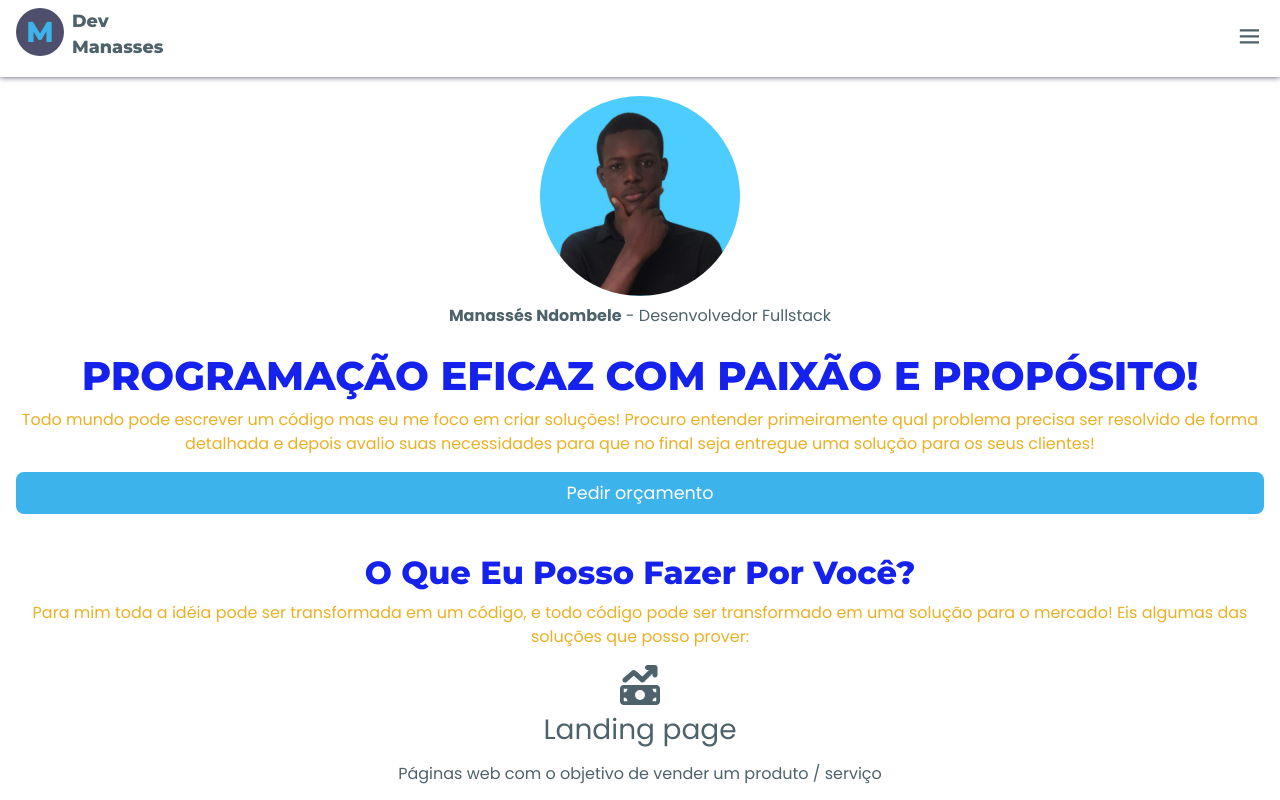
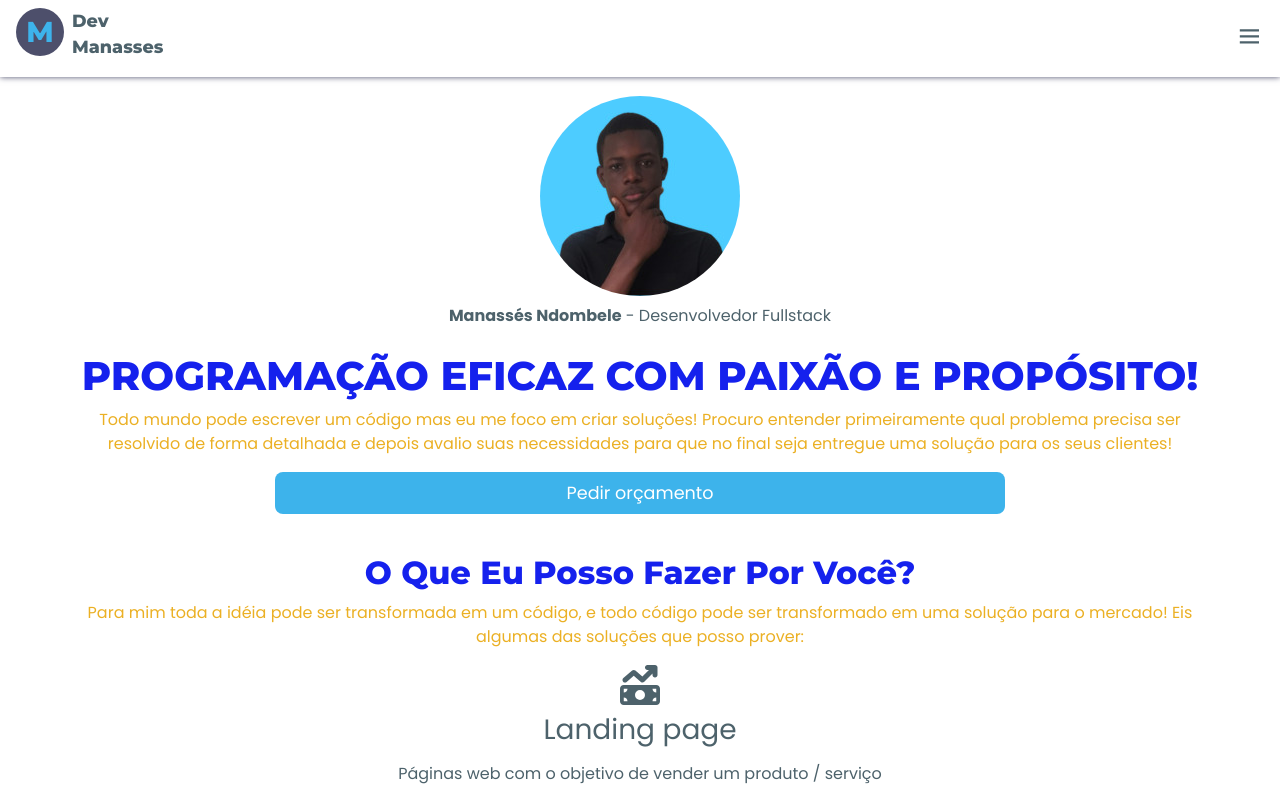
Before and after one commit to Manasses-Ndombele/Portf-lio-Freelancer-v3.0, a React (Vite) app: page / in a window 1280 px wide. Shown: the top 800 px of the page. Built offline with nearby package versions, Linux system fonts and the light colour scheme.

Commit message:
Está feita a versão de tablet da maioria dos componentes

```diff
--- a/src/components/HistoryArea.jsx
+++ b/src/components/HistoryArea.jsx
@@ -1,5 +1,6 @@
 import '../styles/components/container-description.sass'
 import '../styles/components/history-area.sass'
+import { RiDoubleQuotesL, RiDoubleQuotesR } from "react-icons/ri";
 
 function HistoryArea() {
     return (
@@ -7,11 +8,11 @@ function HistoryArea() {
             <div className="container-description text-center">
                 <h2 className="subtitle">Quem sou eu?</h2>
             </div>
-            <div className="img-container mb-3">
-                <img src="/images/perfil 2.png" alt="Manassés Ndombele Desenvolvedor Freelancer" className="w-100" />
+            <div className="img-container mb-3 d-flex justify-content-center">
+                <img src="/images/perfil 2.png" alt="Manassés Ndombele Desenvolvedor Freelancer" />
             </div>
             <div className="history-description">
-                Minha história como programador começou em 2020, motivada por um desejo de aprender Segurança da informação (Hacking) começando com o aprendizado autodidata de Python. O que começou como uma curiosidade sobre segurança da informação rapidamente evoluiu para uma paixão por criar e programar. Ao longo dessa trajetória, conquistei certificações importantes, como as de Python, HTML5, JavaScript, MySQL, SEO, Marketing digital... Com destaque para formações do Curso em Vídeo do professor Gustavo Guanabara. Essas qualificações, aliadas à minha experiência prática, moldaram-me como um profissional focado em resultados. Hoje meu objetivo principal é transformar códigos em degraus para que o seu negócio possa escalar!
+                <RiDoubleQuotesL />Minha história como programador começou em 2020, motivada por um desejo de aprender Segurança da informação (Hacking) começando com o aprendizado autodidata de Python. O que começou como uma curiosidade sobre segurança da informação rapidamente evoluiu para uma paixão por criar e programar. Ao longo dessa trajetória, conquistei certificações importantes, como as de Python, HTML5, JavaScript, MySQL, SEO, Marketing digital... Com destaque para formações do Curso em Vídeo do professor Gustavo Guanabara. Essas qualificações, aliadas à minha experiência prática, moldaram-me como um profissional focado em resultados. Hoje meu objetivo principal é transformar códigos em degraus para que o seu negócio possa escalar!<RiDoubleQuotesR />
             </div>
         </div>
     )
--- a/src/components/MainHeader.jsx
+++ b/src/components/MainHeader.jsx
@@ -28,7 +28,7 @@ function MainHeader() {
                     <a href="#projects-area" className="text-decoration-none">Projetos</a>
                     <a href="#history-area" className="text-decoration-none">Quem sou eu?</a>
                 </nav>
-                <a href="#budget-container" className="main-cta-header d-block w-100 text-decoration-none d-flex justify-content-center p-3">
+                <a href="#budget-container" className="main-cta-header w-100 text-decoration-none d-flex justify-content-center p-3">
                     <button type="button" className="btn-cta border-0 w-100 rounded-3 py-2">Pedir orçamento</button>
                 </a>
             </menu>
--- a/src/components/ProjectsArea.jsx
+++ b/src/components/ProjectsArea.jsx
@@ -41,7 +41,7 @@ function ProjectsArea() {
                 <h2 className="subtitle">Meus projetos</h2>
                 <p>Nada melhor do que ver para crer, aqui estão alguns projetos que comprovam minhas habilidades!</p>
             </div>
-            <div className="projects-cards">
+            <div className="projects-cards d-flex flex-column gap-3">
                 <div className="project-card p-3 d-flex flex-column gap-3">
                     <div className="project-img">
                         <img className="w-100" src="/images/AliScrapp project.png" alt="Webscrapping do site do Aliexpress criado por Manassés Ndombele" />
--- a/src/styles/base.sass
+++ b/src/styles/base.sass
@@ -28,6 +28,10 @@ $septenary-color: rgb(255, 255, 255)
     &:active
         background-color: $secondary-color-b
 
+@mixin tablet()
+    @media screen and (min-width: 481px)
+        @content
+
 body
     background-color: $septenary-color
     overflow-x: hidden
--- a/src/styles/components/budget-container.sass
+++ b/src/styles/components/budget-container.sass
@@ -1,9 +1,17 @@
 @use '../base'
 
 .budget-form
+    @include base.tablet()
+        width: 80% !important
+        margin: 0 auto !important
+        display: flex
+        flex-direction: column
+        align-items: center
+
     .form-label
         font-size: 1em
         color: base.$senary-color
+        cursor: pointer
 
     .form-control
         border: 1px solid base.$quinary-color
@@ -20,3 +28,5 @@
     #send-form-btn
         @include base.btn-cta()
         font-size: 1.2em
+        @include base.tablet()
+            width: 70% !important
--- a/src/styles/components/container-description.sass
+++ b/src/styles/components/container-description.sass
@@ -1,6 +1,10 @@
 @use '../base'
 
 .container-description
+    @include base.tablet()
+        width: 90%
+        margin: 0 auto
+
     .title,
     .subtitle
         color: base.$primary-color
--- a/src/styles/components/history-area.sass
+++ b/src/styles/components/history-area.sass
@@ -4,8 +4,15 @@
     .img-container
         img
             object-fit: none
-            filter: drop-shadow(4px -2px 5px base.$senary-color)
+            width: 18rem
+            height: 28rem
 
     .history-description
         text-align: justify
         color: base.$quinary-color
+        @include base.tablet()
+            width: 80%
+            margin: 0 auto
+
+        svg
+            font-size: 1.1em
--- a/src/styles/components/intro-area.sass
+++ b/src/styles/components/intro-area.sass
@@ -7,5 +7,8 @@
         p
             color: base.$senary-color
 
-    .btn-cta
-        @include base.btn-cta()
+    .container-description
+        .btn-cta
+            @include base.btn-cta()
+            @include base.tablet()
+                width: 65% !important
--- a/src/styles/components/main-header.sass
+++ b/src/styles/components/main-header.sass
@@ -27,6 +27,7 @@ header
 
     .main-menu
         transition: all .6s ease-in-out
+        transform-origin: top
 
         &.closed
             visibility: hidden
@@ -51,3 +52,5 @@ header
         .main-cta-header
             .btn-cta
                 @include base.btn-cta()
+                @include base.tablet()
+                    width: 70% !important
--- a/src/styles/components/projects-area.sass
+++ b/src/styles/components/projects-area.sass
@@ -6,41 +6,46 @@
         opacity: 0
 
 #projects-area
-    .project-description
-        h3
-            @include base.montserrat-titles()
-            color: base.$tertiary-color
+    .projects-cards
+        @include base.tablet()
+            width: 80%
+            margin: 0 auto
 
-        p
-            font-size: 1.1em
-            color: base.$senary-color
+        .project-description
+            h3
+                @include base.montserrat-titles()
+                color: base.$tertiary-color
 
-        .action-btn
-            border: 2px solid base.$secondary-color-b
-            color: base.$secondary-color-b
-            transition: all .4s
+            p
+                font-size: 1.1em
+                color: base.$senary-color
 
-            &:hover
-                background-color: rgba(0, 0, 0, 0.05)
+            .action-btn
+                border: 2px solid base.$secondary-color-b
+                color: base.$secondary-color-b
+                transition: all .4s
 
-            &:active
-                transform: scale(1.03)
+                &:hover
+                    background-color: rgba(0, 0, 0, 0.05)
 
-            svg
-                font-size: 1.2em
+                &:active
+                    transform: scale(1.03)
 
-            span
-                &:first-of-type
-                    font-size: 1.1em
+                svg
+                    font-size: 1.2em
 
-                &.ripple
-                    position: absolute
-                    border-radius: 50%
-                    transform: scale(0)
-                    background: rgba(0, 0, 0, 0.3)
-                    opacity: 0.6
-                    animation: ripple-effect 0.6s ease-out
-                    pointer-events: none
+                span
+                    &:first-of-type
+                        font-size: 1.1em
+
+                    &.ripple
+                        position: absolute
+                        border-radius: 50%
+                        transform: scale(0)
+                        background: rgba(0, 0, 0, 0.3)
+                        opacity: 0.6
+                        animation: ripple-effect 0.6s ease-out
+                        pointer-events: none
 
     .action-container
         button
--- a/src/styles/components/skills-area.sass
+++ b/src/styles/components/skills-area.sass
@@ -5,15 +5,26 @@
     h3
         font-weight: 600
         color: base.$quartenary-color
+        @include base.tablet()
+            text-align: center
 
     h4
         font-weight: 600
         color: base.$quinary-color
+        @include base.tablet()
+            text-align: center
 
     .skills-containers
         grid-template-columns: 45% 45%
+        @include base.tablet()
+            grid-template-columns: 33% 33% 33%
+            width: 90%
+            margin: 0 auto
 
         .skill-container
+            @include base.tablet()
+                align-items: center !important
+
             svg
                 font-size: 2.5em
                 color: base.$senary-color
@@ -22,6 +33,10 @@
                 color: base.$senary-color
                 font-size: 1.1em
 
-    span.auto-typed-text
-        color: base.$senary-color
-        font-size: 1.2em
+    .typed-skills-container
+        @include base.tablet()
+            text-align: center !important
+
+        span.auto-typed-text
+            color: base.$senary-color
+            font-size: 1.2em
--- a/src/styles/components/solutions-area.sass
+++ b/src/styles/components/solutions-area.sass
@@ -7,6 +7,8 @@
         .icon-container
             color: base.$senary-color
             transition: opacity .4s ease-in
+            @include base.tablet()
+                height: 12rem
 
             &.deactivated
                 opacity: 0 !important
@@ -18,3 +20,8 @@
 
             svg
                 font-size: 2.5em
+
+            p
+                @include base.tablet()
+                    width: 80%
+                    margin: 0 auto
```
